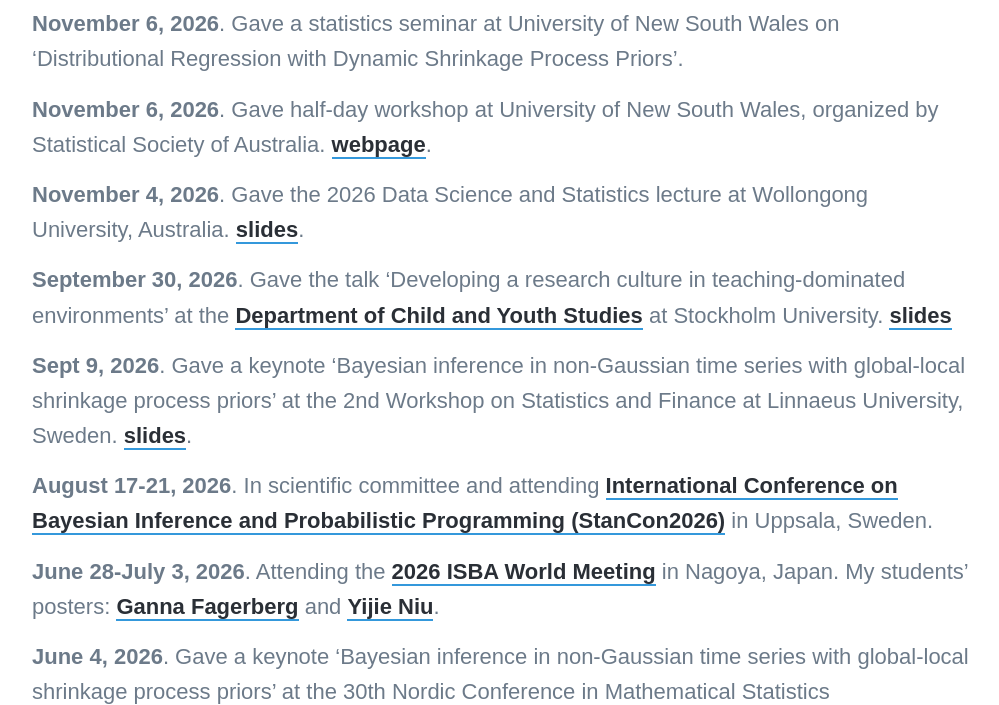
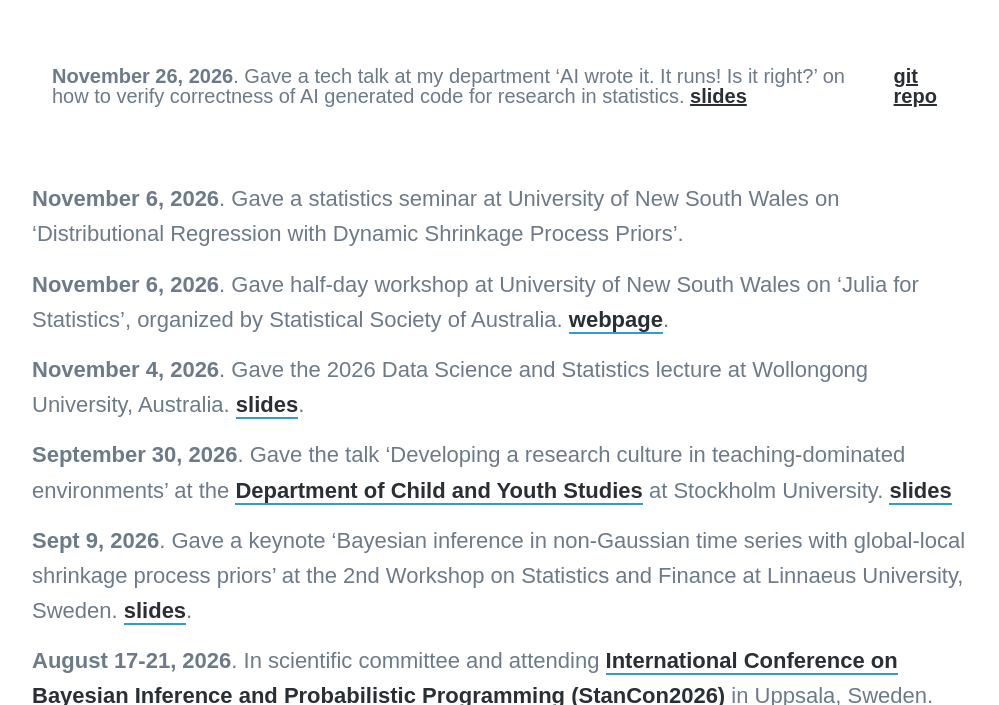
Before and after one commit to mattiasvillani/mattiasvillani.github.io, a Jekyll site: the page built from _pages/news.md, in a window 1280 px wide and 900 px high, scrolled down 413 px, cut to the strip 195-900 px from the top of the window. Shown: the whole strip, without its empty margins (138-1137 px from the left). Built offline with Jekyll 4.4.1, drawn with Linux system fonts in a browser that asks for light colours; nearby versions of some CDN libraries; some web fonts are replaced.

Commit message:
added tech ralk

```diff
--- a/_pages/news.md
+++ b/_pages/news.md
@@ -5,10 +5,13 @@ description: News.
 featured_image: /images/linocut_newspaper.jpg
 ---
 
+**November 26, 2026**. Gave a tech talk at my department 'AI wrote it. It runs! Is it right?' on how to verify correctness of AI generated code for research in statistics. [slides](https://mattiasvillani.com/getting-ai-code-right/) | [git repo](https://github.com/mattiasvillani/getting-ai-code-right)
+
+
 **November 6, 2026**. Gave a statistics seminar at University of New South Wales on 'Distributional Regression with
 Dynamic Shrinkage Process Priors'.
 
-**November 6, 2026**. Gave half-day workshop at University of New South Wales, organized by Statistical Society of Australia. [webpage](https://mattiasvillani.com/Julia4Stats/).
+**November 6, 2026**. Gave half-day workshop at University of New South Wales on 'Julia for Statistics', organized by Statistical Society of Australia. [webpage](https://mattiasvillani.com/Julia4Stats/).
 
 **November 4, 2026**. Gave the 2026 Data Science and Statistics lecture at Wollongong University, Australia. [slides](https://github.com/mattiasvillani/Talks/raw/master/WollongongNov2026.pdf).
 
```
